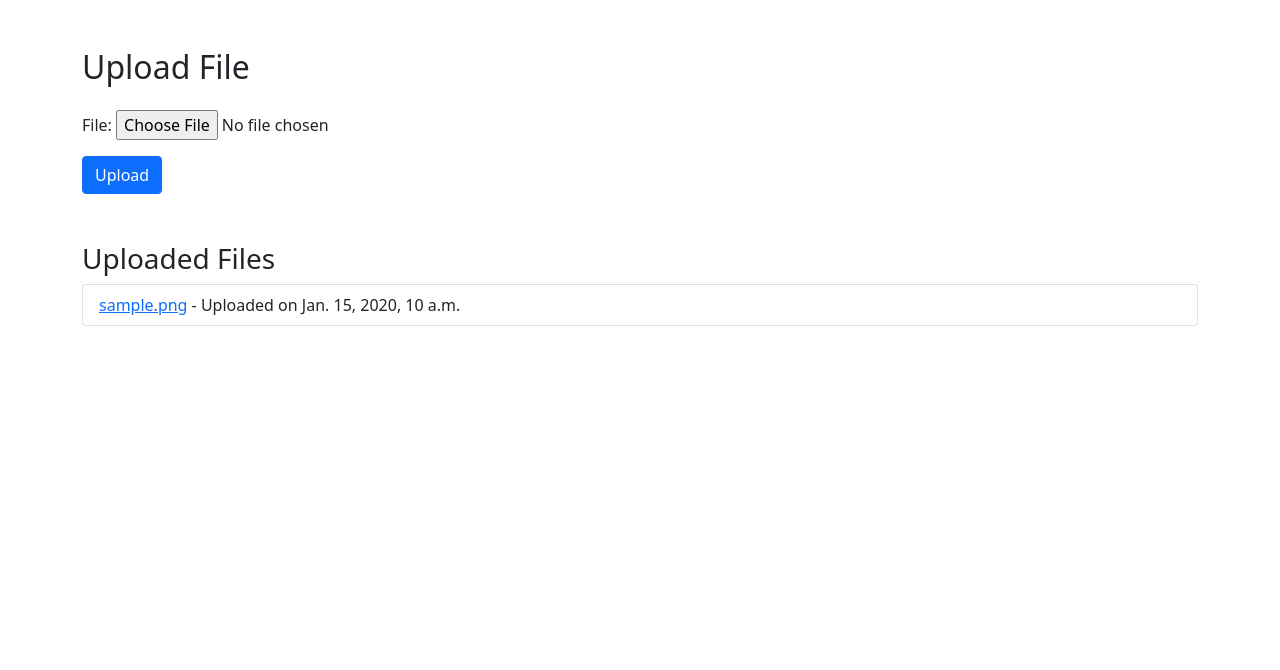
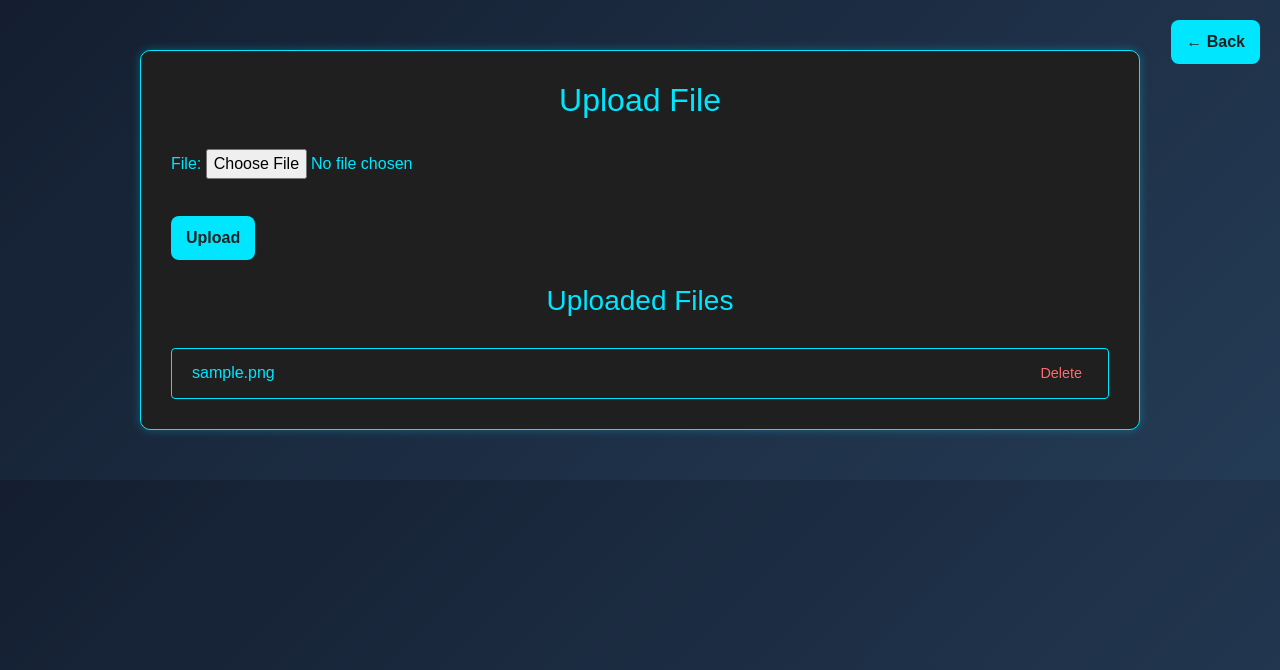
Before and after one commit to RaghuVamshiKandukuri/CryptWallet, a Django app: page /file_upload/ in a window 1280 px wide. Shown: the top 670 px of the page. Run offline with Django 5.2, Linux system fonts and the light colour scheme; tables that the repository leaves empty hold one stand-in row (values such as "Sample post"); some libraries are stand-ins or nearby versions.

Commit message:
updated uploading

```diff
--- a/vault/templates/vault/file_upload.html
+++ b/vault/templates/vault/file_upload.html
@@ -3,32 +3,132 @@
 <head>
     <meta charset="UTF-8">
     <meta name="viewport" content="width=device-width, initial-scale=1.0">
-    <title>File Upload</title>
-    <link href="https://cdn.jsdelivr.net/npm/bootstrap@5.1.3/dist/css/bootstrap.min.css" rel="stylesheet">
+    <title>File Upload - CryptWallet</title>
+    <link href="https://maxcdn.bootstrapcdn.com/bootstrap/4.5.2/css/bootstrap.min.css" rel="stylesheet">
+    <style>
+        /* General body and container styles matching index.html */
+        body {
+            font-family: 'Arial', sans-serif;
+            background: linear-gradient(135deg, #141E30, #243B55); /* Dark Blue Theme */
+            color: #00E6FF;
+            margin: 0;
+            padding: 0;
+            transition: background 0.3s ease;
+        }
+
+        .delete-btn {
+            background: transparent;
+            border: none;
+            color: #FF6B6B;
+            font-size: 0.9em;
+            cursor: pointer;
+}
+        .container {
+            max-width: 1000px;
+            margin: 50px auto;
+            padding: 30px;
+            background: #1F1F1F;
+            color: #00E6FF;
+            border-radius: 10px;
+            border: 1px solid #00E6FF;
+            box-shadow: 0 0 10px rgba(0, 230, 255, 0.3);
+        }
+
+        .btn-cyber {
+            border-radius: 8px;
+            font-weight: bold;
+            padding: 10px 15px;
+            transition: all 0.2s;
+            background: #00E6FF;
+            color: #1F1F1F;
+            border: none;
+        }
+
+        .btn-cyber:hover {
+            background: #00ccff;
+            color: #fff;
+        }
+
+        h2, h3 {
+            text-align: center;
+            margin-bottom: 30px;
+        }
+
+        /* Back button styling */
+        .back-button {
+            position: absolute;
+            top: 20px;
+            right: 20px;
+        }
+
+        .list-group-item {
+            background: #1F1F1F;
+            color: #00E6FF;
+            border: 1px solid #00E6FF;
+            display: flex;
+            justify-content: space-between;
+            align-items: center;
+        }
+
+        /* Small Delete Button */
+        .delete-btn {
+            background: transparent;
+            border: none;
+            color: #FF6B6B;
+            font-size: 0.9em;
+            cursor: pointer;
+        }
+
+        /* Card animation for fade-in */
+        @keyframes fadeIn {
+            from { opacity: 0; transform: scale(0.95); }
+            to { opacity: 1; transform: scale(1); }
+        }
+
+        /* Apply animation */
+        .container {
+            animation: fadeIn 2s ease-in-out;
+        }
+    </style>
 </head>
 <body>
-<div class="container my-5">
-    <h2 class="mb-4">Upload File</h2>
-    <form method="post" enctype="multipart/form-data" class="mb-3">
+    <!-- Back Button -->
+    <div class="back-button">
+        <a href="{% url 'index' %}" class="btn btn-cyber">&larr; Back</a>
+    </div>
+
+    <div class="container">
+        <h2>Upload File</h2>
+
+        <!-- Upload Form -->
+        <form method="post" enctype="multipart/form-data" class="mb-4">
             {% csrf_token %}
-        <div class="mb-3">
+            <div class="form-group">
                 {{ form.file.label_tag }}
                 {{ form.file }}
             </div>
-        <button type="submit" class="btn btn-primary">Upload</button>
+            <button type="submit" class="btn btn-cyber mt-3">Upload</button>
         </form>
 
-    <h3 class="mt-5">Uploaded Files</h3>
+        <!-- Uploaded Files Section -->
+        <h3>Uploaded Files</h3>
         <ul class="list-group">
             {% for file in files %}
                 <li class="list-group-item">
-                <a href="{{ file.file.url }}">{{ file.file.name }}</a> - Uploaded on {{ file.uploaded_at }}
+                    <a href="{{ file.file.url }}" target="_blank" style="color: #00E6FF;">{{ file.file.name }}</a>
+                    <form method="post" action="{% url 'delete_file' file.id %}" style="display: inline;">
+                        {% csrf_token %}
+                        <button type="submit" class="delete-btn">Delete</button>
+                    </form>
                 </li>
             {% empty %}
                 <li class="list-group-item">No files uploaded yet.</li>
             {% endfor %}
         </ul>
+
     </div>
-<script src="https://cdn.jsdelivr.net/npm/bootstrap@5.1.3/dist/js/bootstrap.bundle.min.js"></script>
+
+    <script src="https://code.jquery.com/jquery-3.5.1.min.js"></script>
+    <script src="https://maxcdn.bootstrapcdn.com/bootstrap/4.5.2/js/bootstrap.bundle.min.js"></script>
 </body>
 </html>
--- a/vault/templates/vault/index.html
+++ b/vault/templates/vault/index.html
@@ -177,14 +177,14 @@
                 <div class="card">
                     <h5 class="card-title">File Upload</h5>
                     <p class="card-text">Upload files securely to your vault.</p>
-
+                    <!-- Redirect Button to file_upload.html -->
+                    <a href="{% url 'file_upload' %}" class="btn btn-cyber">Go to Upload Page</a>
                 </div>
             </div>
             <div class="col-md-4">
                 <div class="card">
                     <h5 class="card-title">Messages</h5>
                     <p class="card-text">Check your recent messages and notifications.</p>
-
                 </div>
             </div>
         </div>
--- a/vault/urls.py
+++ b/vault/urls.py
@@ -5,6 +5,7 @@ from django.conf.urls.static import static
 from django.urls import path, include
 from .views import *
 from django.contrib import admin
+
 
 urlpatterns = [
     path("", main, name="main"),
@@ -15,8 +16,8 @@ urlpatterns = [
     path('index/',index,name='index'),
     path('profile/', profile, name='profile'),
     path('settings/', settings, name='settings'),
-    path('file_upload/', file_upload, name='file_upload')
-
+    path('file_upload/', file_upload, name='file_upload'),
+    path('delete/<int:file_id>/', delete_file, name='delete_file'),
 
 ]
 
--- a/vault/views.py
+++ b/vault/views.py
@@ -121,3 +121,14 @@ def profile(request):
         form = ProfileUpdateForm(instance=request.user)
 
     return render(request, 'vault/profile.html', {'form': form})
+
+
+
+
+def delete_file(request, file_id):
+    if request.method == "POST":
+        file = get_object_or_404(UploadedFile, id=file_id)  # Change 'UploadedFile' to your model name
+        file.file.delete()  # Deletes the file from storage
+        file.delete()  # Deletes the database record
+        messages.success(request, "File deleted successfully.")
+    return redirect('file_upload')  # Redirect to the file upload page
```
Also changed, not shown: vault/templates/vault/audit_logs.html (added, +32 -0 lines), CryptWallet/media/uploads/d4438ac299f37a47a99ad6c90331eba5.jpg (deleted), CryptWallet/media/uploads/d4438ac299f37a47a99ad6c90331eba5_bt9wOOq.jpg (deleted), db.sqlite3, vault/models.py (line endings or trailing spaces), 1 other file. Lines whose indentation alone changed are shown as unchanged.
